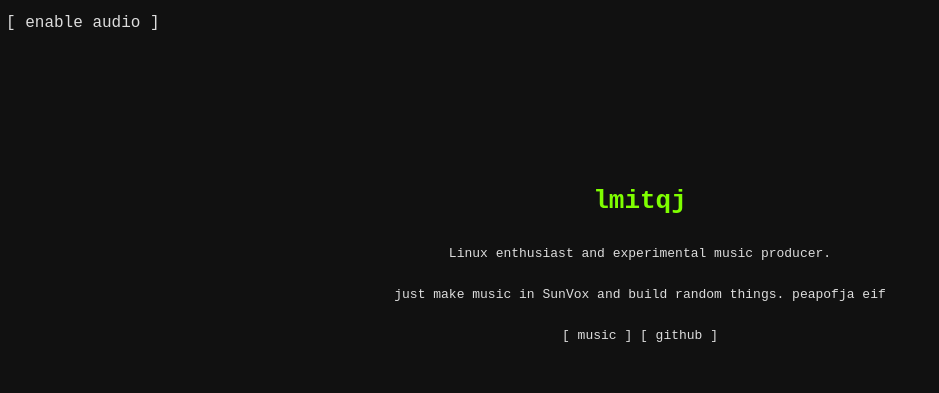
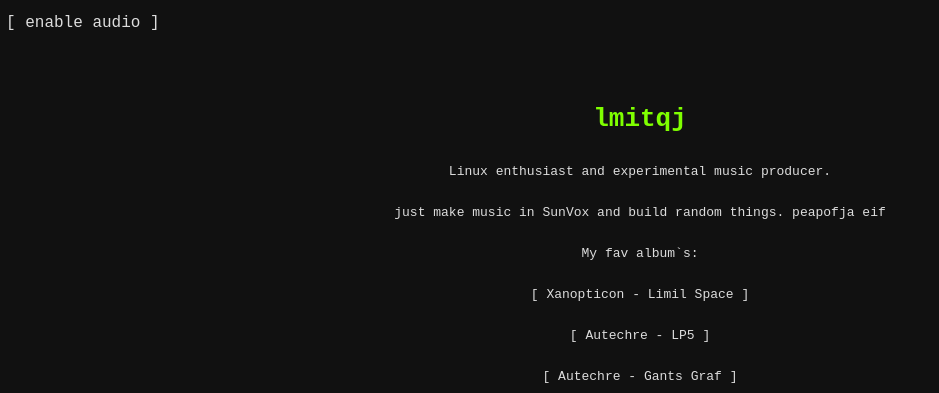
Before and after one commit to Dymon1403/site., a plain HTML site: page index.html in a window 1280 px wide. Shown: the top 393 px of the page, without its empty margins (0-939 px from the left). Drawn offline with Linux system fonts and the light colour scheme.

Commit message:
Update index.html

```diff
--- a/index.html
+++ b/index.html
@@ -34,6 +34,31 @@
             and build random things.
 	    peapofja eif
         </p>
+
+		<p>
+	   My fav album`s:
+	</p>
+
+	<p>
+	[
+	<a class="glitch-link"
+	   href="https://hymen-records.bandcamp.com/album/liminal-space">Xanopticon - Limil Space</a>
+	]
+	</p>
+
+	<p>
+	[
+	<a class="glitch-link"
+	   href="https://autechre.bandcamp.com/album/lp5">Autechre - LP5</a>
+	]
+	</p>
+
+	<p>
+	[
+	<a class="glitch-link"
+	   href="https://autechre.bandcamp.com/album/gantz-graf">Autechre - Gants Graf</a>
+	]
+	</p>
 
 	<p>
 	[
```
